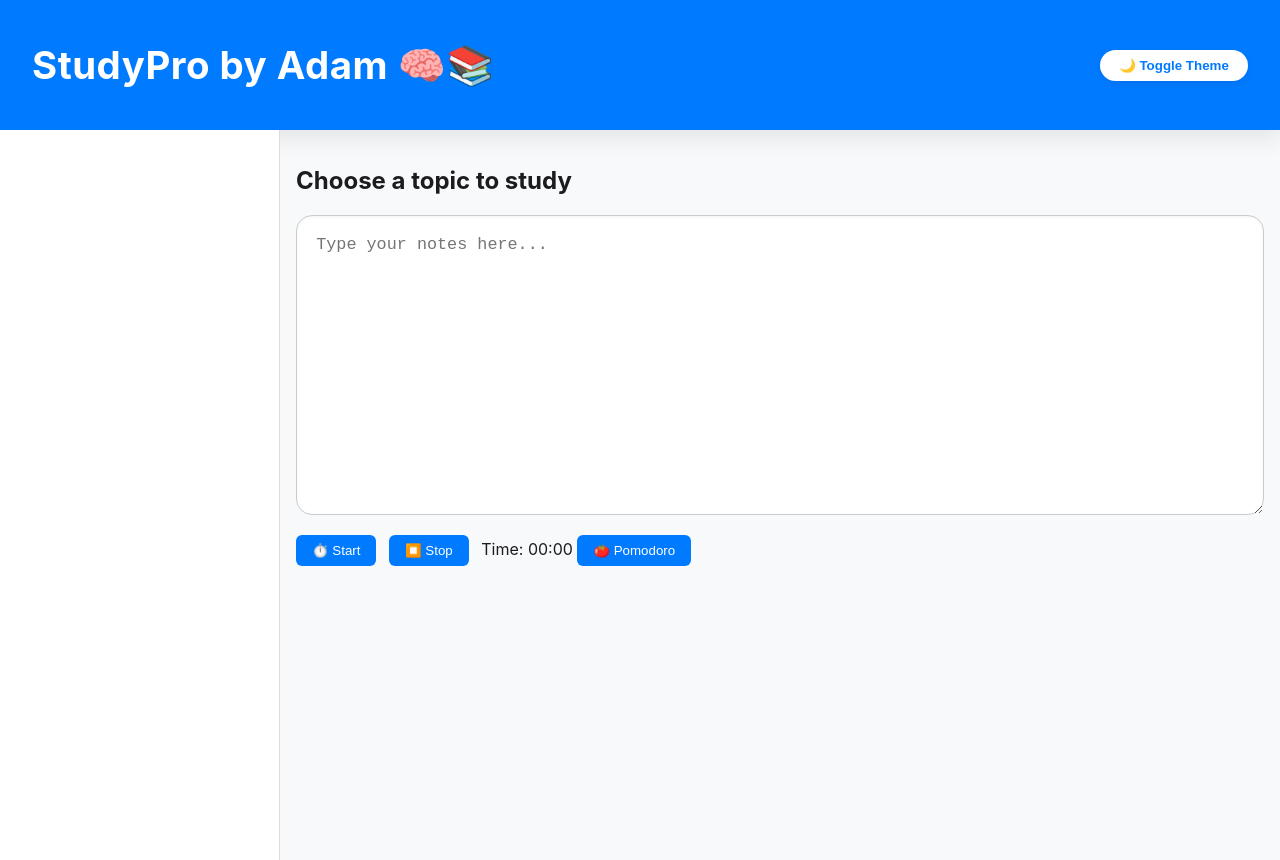
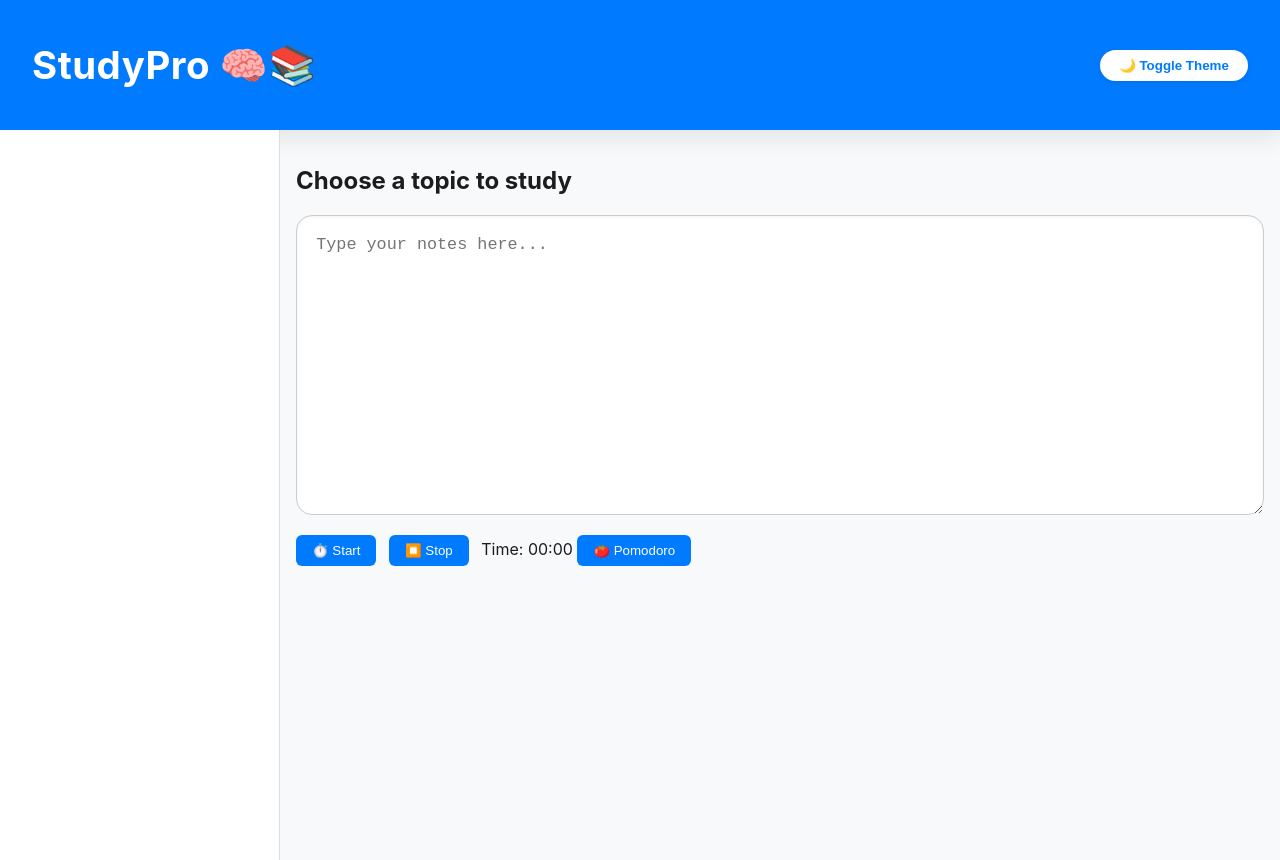
Before and after one commit to Dahbiadam/1bacadamprogram, a plain HTML site: page index.html in a window 1280 px wide. Drawn offline with Linux system fonts and the light colour scheme.

Commit message:
Update index.html

```diff
--- a/index.html
+++ b/index.html
@@ -8,7 +8,7 @@
 </head>
 <body data-theme=light>
 <header>
-<h1>StudyPro by Adam 🧠📚</h1>
+<h1>StudyPro 🧠📚</h1>
 <button id=themeToggle>🌙 Toggle Theme</button>
 </header>
 <div class=container>
```
